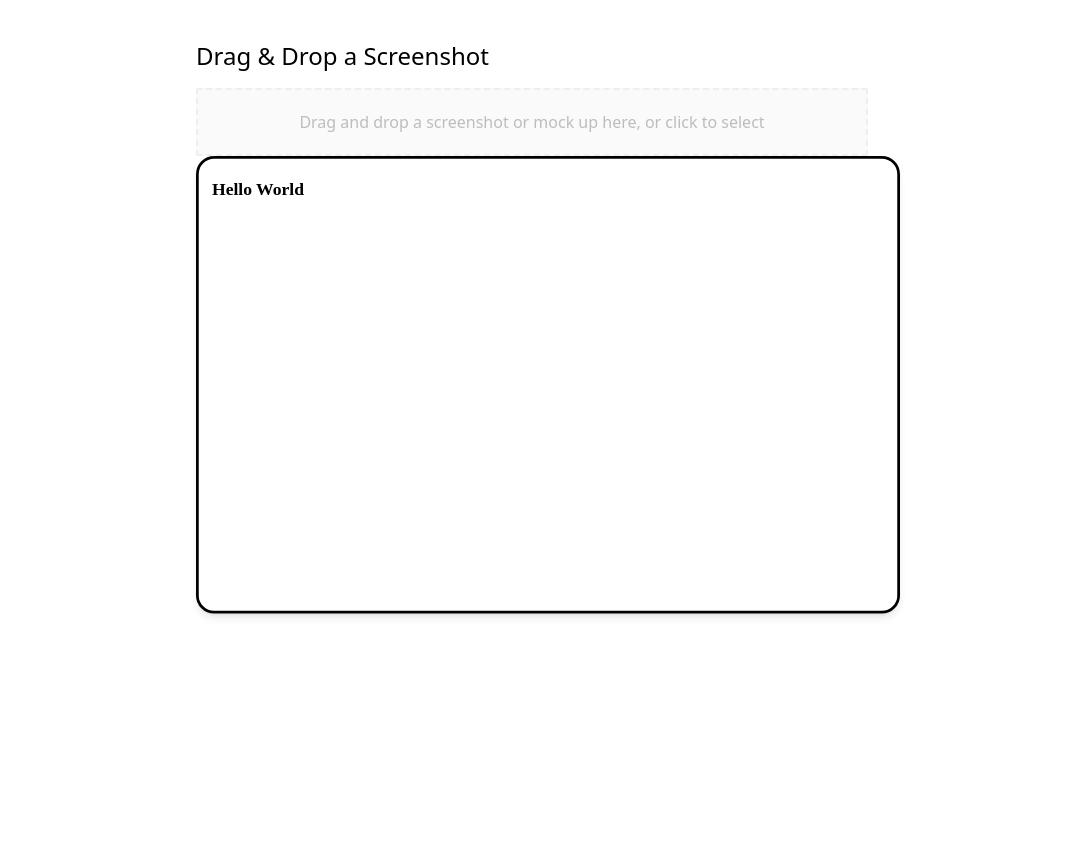
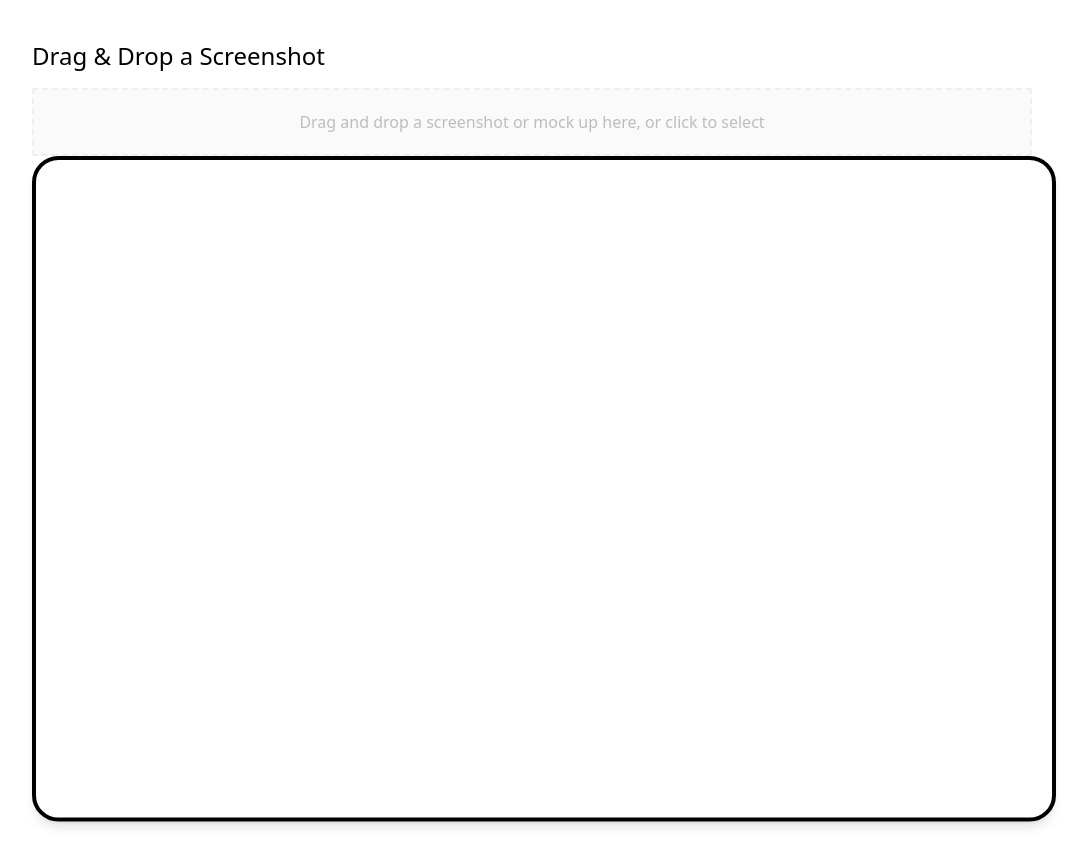
Before and after one commit to brysky9654/screenshot-to-code, a React (Vite) app in the folder frontend/: page / in a window 1280 px wide. Shown: the top 866 px of the page, without its empty margins (108-1195 px from the left). Built offline with nearby package versions, Linux system fonts and the light colour scheme; no server answers.

Commit message:
show generated code in preview

```diff
--- a/frontend/src/App.tsx
+++ b/frontend/src/App.tsx
@@ -16,7 +16,7 @@ function App() {
   }
 
   return (
-    <div className="mx-auto mt-10 max-w-2xl">
+    <div className="mx-auto mt-10 max-w-[1000px]">
       <h1 className="text-2xl mb-4">Drag & Drop a Screenshot</h1>
       {referenceImages.length > 0 && (
         <img className="w-[300px]" src={referenceImages[0]} alt="Reference" />
@@ -29,7 +29,7 @@ function App() {
       )}
 
       <CodePreview code={generatedCode} />
-      <Preview />
+      <Preview code={generatedCode} />
     </div>
   );
 }
--- a/frontend/src/components/Preview.tsx
+++ b/frontend/src/components/Preview.tsx
@@ -1,11 +1,15 @@
-function Preview() {
+interface Props {
+  code: string;
+}
+
+function Preview({ code }: Props) {
   return (
     <div className="w-[704px]">
       <iframe
         title="Iframe Example"
-        srcDoc={"<h1>Hello World</h1>"}
+        srcDoc={code}
         className="border-[5px] border-black rounded-[33px] p-4 shadow-lg
-        transform scale-[0.55] origin-top-left w-[1280px] h-[832px]"
+        transform scale-[0.8] origin-top-left w-[1280px] h-[832px]"
       ></iframe>
     </div>
   );
```
